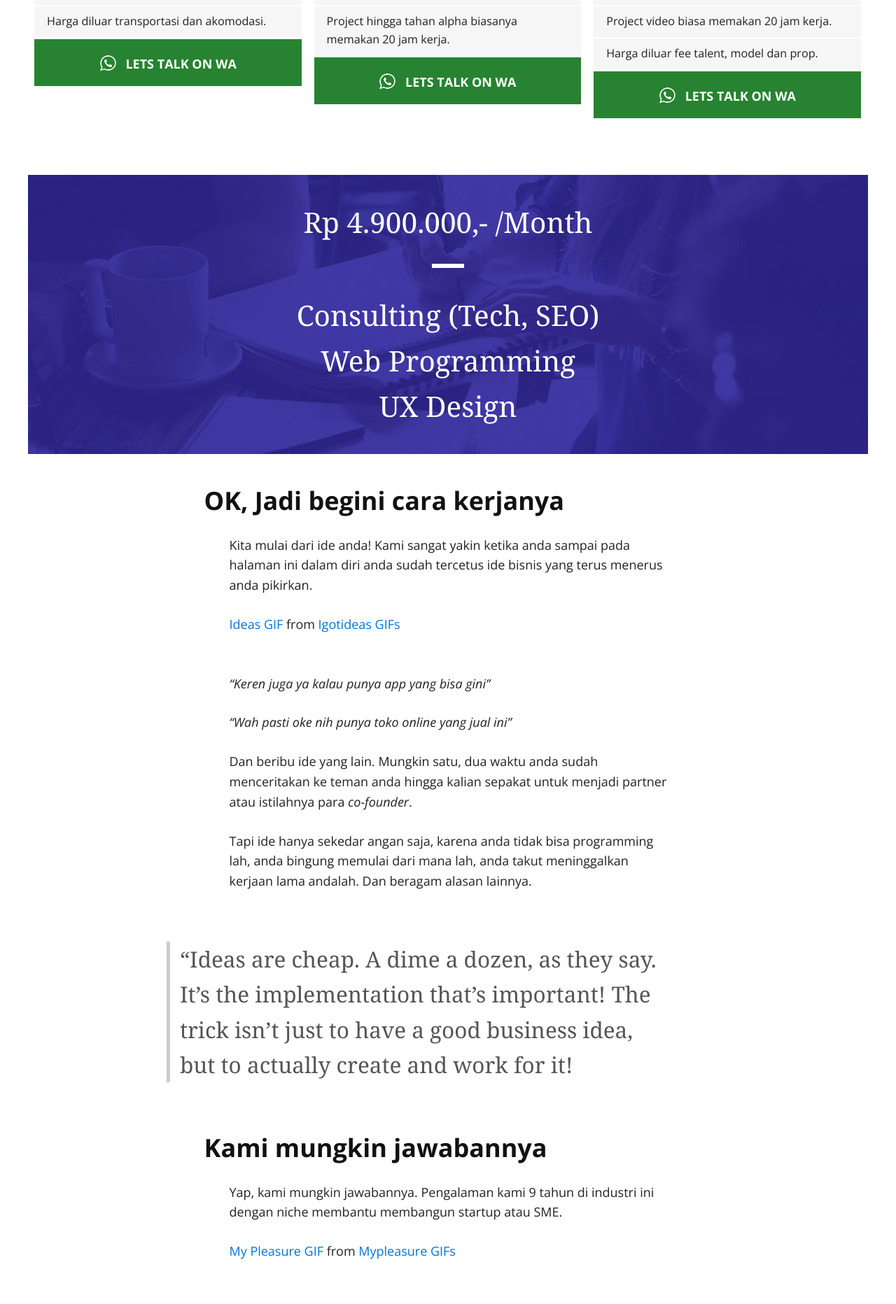
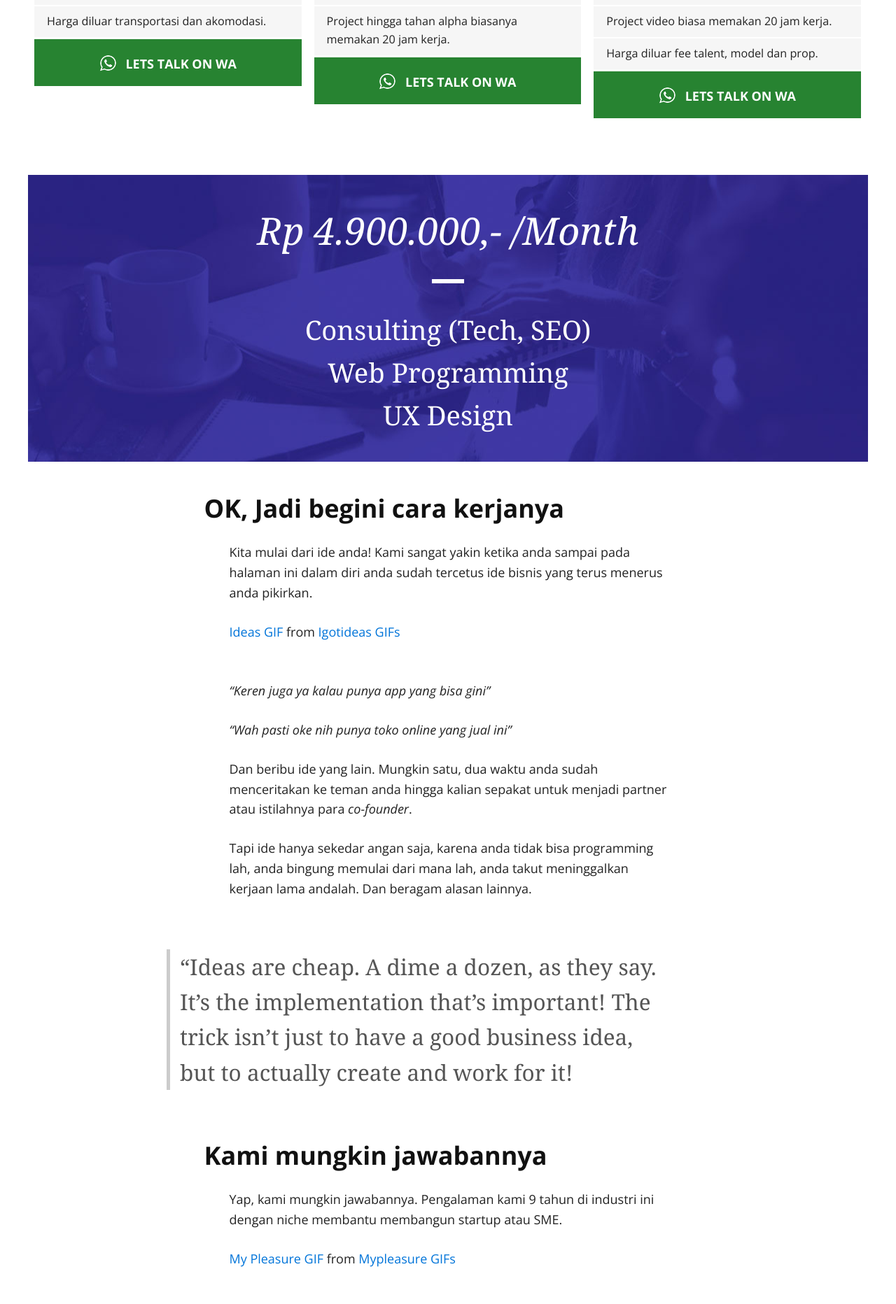
Before and after one commit to kemtol/rocktokom, a Jekyll site: the page built from index.md, in a window 1280 px wide. Shown: the part 2017-3881 px from the top of the page at 70% size. Built offline with Jekyll 4.4.1, drawn with Linux system fonts in a browser that asks for light colours; nearby versions of some CDN libraries; a script that is not in the unit is left out; our own code applies the rules of GitHub Pages for plain Markdown files.

Commit message:
Update default.html

```diff
--- a/_layouts/default.html
+++ b/_layouts/default.html
@@ -86,9 +86,10 @@
     #landing--page--2 > div > span.bx, #landing--page--2 > div > span.by{
       display: inline-block;
       font-family: georgia;
-      font-size: 2.25rem;
+      font-size: 2.125rem;
       color: #fff;
     }
+    #landing--page--2 > div > span.bx{font-style:italic;font-size:3rem}
 
     #landing--page--2 > div > hr{
       border-bottom: 6px solid #fff;
```
